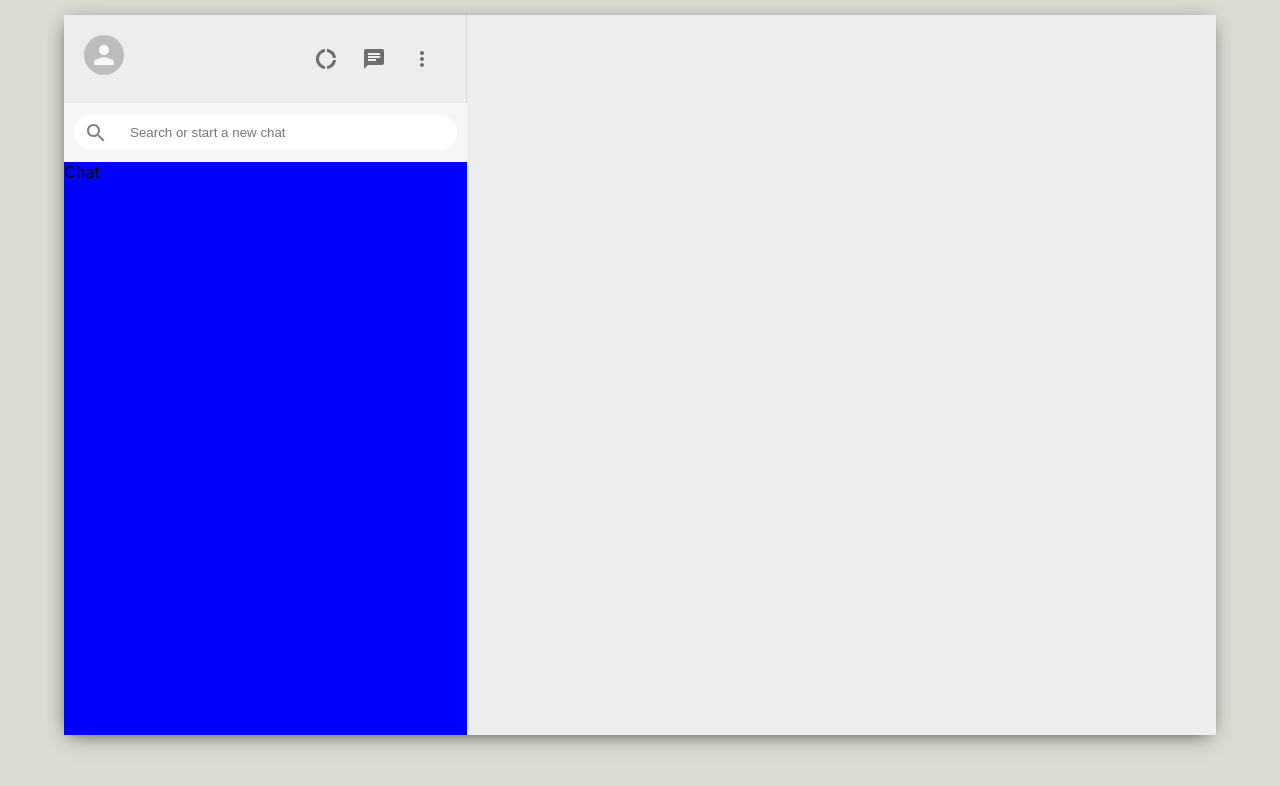
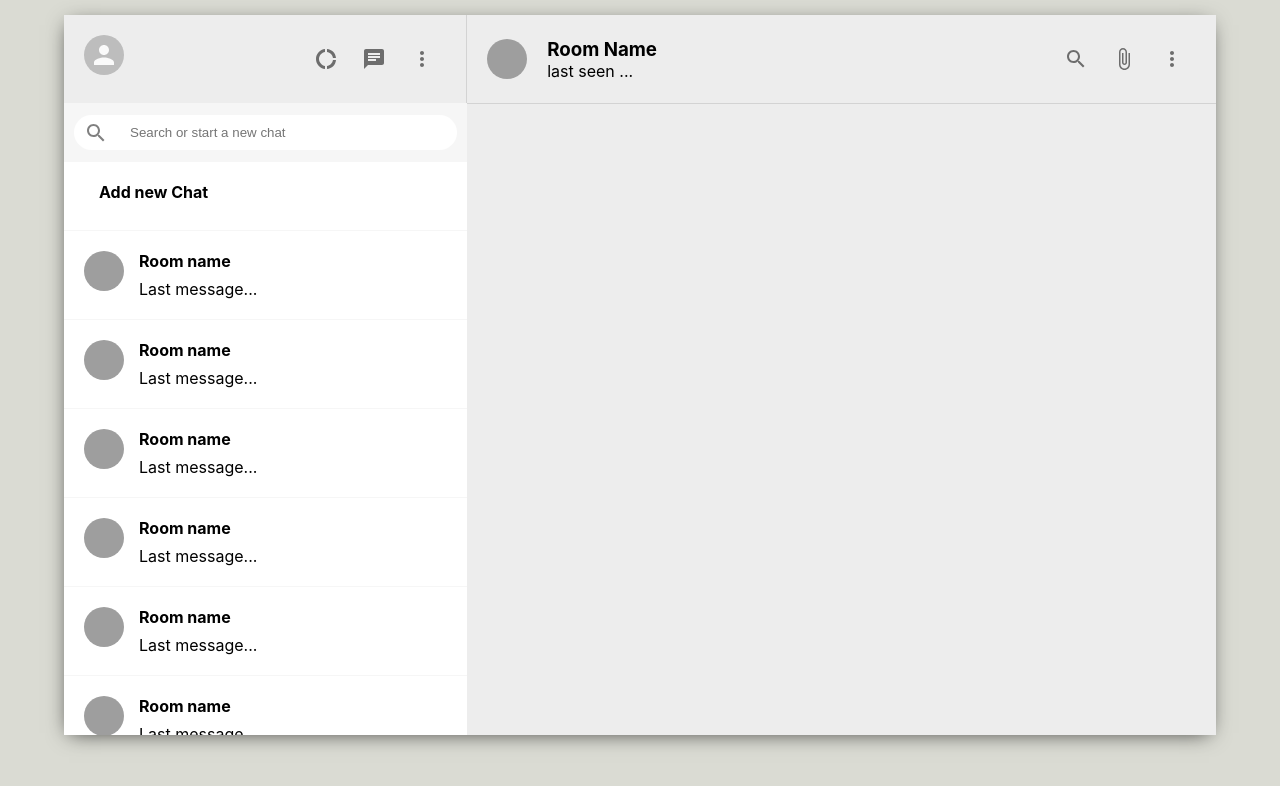
Before and after one commit to Hussain-7/Whatsapp-Clone, a React (Create React App) app: page / in a window 1280 px wide. Shown: the top 786 px of the page. Built offline with nearby package versions, Linux system fonts and the light colour scheme; grey boxes are pictures that could not be loaded.

Commit message:
left side bar completed now started chats

```diff
--- a/src/App.css
+++ b/src/App.css
@@ -13,3 +13,6 @@
   width: 90vw;
   box-shadow: -1px 4px 20px -6px rgba(0, 0, 0, 0.75);
 }
+.example::-webkit-scrollbar {
+  display: none;
+}
--- a/src/App.js
+++ b/src/App.js
@@ -1,4 +1,5 @@
 import "./App.css";
+import Chat from "./components/chat/Chat";
 import Sidebar from "./components/sidebar/Sidebar";
 
 function App() {
@@ -8,6 +9,7 @@
       <div className="app__body">
         <div className="sdsd"></div>
         <Sidebar />
+        <Chat />
       </div>
     </div>
   );
--- /dev/null
+++ b/src/components/chat/Chat.css
@@ -0,0 +1,14 @@
+.chat {
+  flex: 0.65;
+  /* background-color: aqua; */
+}
+.chat__header {
+  padding: 20px;
+  display: flex;
+  align-items: center;
+  border-bottom: 1px solid lightgray;
+}
+.chat__headerInfo {
+  flex: 1;
+  padding-left: 20px;
+}
--- /dev/null
+++ b/src/components/chat/Chat.js
@@ -0,0 +1,35 @@
+import { Avatar, IconButton } from "@material-ui/core";
+import { AttachFile, MoreVert, SearchOutlined } from "@material-ui/icons";
+import React, { useEffect, useState } from "react";
+import "./Chat.css";
+const Chat = () => {
+  const [seed, setSeed] = useState("");
+  useEffect(() => {
+    setSeed(Math.floor(Math.random() * 500));
+  }, []);
+  return (
+    <div className="chat">
+      <div className="chat__header">
+        <Avatar src={`https://avatars.dicebear.com/4.5/api/male/${seed}.svg`} />
+        <div className="chat__headerInfo">
+          <h3>Room Name</h3>
+          <p>last seen ...</p>
+        </div>
+        <div className="chat__headerRight">
+          <IconButton>
+            <SearchOutlined />
+          </IconButton>
+          <IconButton>
+            <AttachFile />
+          </IconButton>
+          <IconButton>
+            <MoreVert />
+          </IconButton>
+        </div>
+      </div>
+      <div className="chat__body"></div>
+      <div className="chat__footer"></div>
+    </div>
+  );
+};
+export default Chat;
--- a/src/components/sidebar/Sidebar.css
+++ b/src/components/sidebar/Sidebar.css
@@ -49,6 +49,9 @@
 
 .sidebar__chats {
   flex: 1;
-  background-color: blue;
+  background-color: white;
   overflow: scroll;
 }
+.sidebar__chats::-webkit-scrollbar {
+  display: none;
+}
--- a/src/components/sidebar/Sidebar.js
+++ b/src/components/sidebar/Sidebar.js
@@ -28,6 +28,8 @@
         </div>
       </div>
       <div className="sidebar__chats">
+        <SidebarChat addNewChat /> <SidebarChat /> <SidebarChat />{" "}
+        <SidebarChat /> <SidebarChat /> <SidebarChat /> <SidebarChat />{" "}
         <SidebarChat />{" "}
       </div>
     </div>
--- a/src/components/sidebar/components/SidebarChat.css
+++ b/src/components/sidebar/components/SidebarChat.css
@@ -0,0 +1,17 @@
+.sidebarChat {
+  display: flex;
+  padding: 20px;
+  cursor: pointer;
+  border-bottom: 1px solid #f6f6f6;
+}
+
+.sidebarChat:hover {
+  background-color: #ebebeb;
+}
+.sidebarChat__info > h2 {
+  font-size: 16px;
+  margin-bottom: 8px;
+}
+.sidebarChat__info{
+    margin-left: 15px;
+}
--- a/src/components/sidebar/components/SidebarChat.js
+++ b/src/components/sidebar/components/SidebarChat.js
@@ -1,6 +1,33 @@
-import React from "react";
+import { Avatar } from "@material-ui/core";
+import React, { useEffect, useState } from "react";
 import "./SidebarChat.css";
-export const SidebarChat = () => {
-  return <div>Chat</div>;
+export const SidebarChat = ({ addNewChat }) => {
+  const [seed, setSeed] = useState("");
+  useEffect(() => {
+    setSeed(Math.floor(Math.random() * 500));
+  }, []);
+  const createChat = () => {
+    const roomName = prompt("please enter name for chat");
+    if (roomName) {
+      // do some stuff here
+      console.log(roomName);
+    }
+  };
+
+  return !addNewChat ? (
+    <div className="sidebarChat">
+      <Avatar src={`https://avatars.dicebear.com/4.5/api/male/${seed}.svg`} />
+      <div className="sidebarChat__info">
+        <h2>Room name</h2>
+        <p>Last message...</p>
+      </div>
+    </div>
+  ) : (
+    <div onClick={createChat} className="sidebarChat">
+      <div className="sidebarChat__info">
+        <h2>Add new Chat</h2>
+      </div>
+    </div>
+  );
 };
 export default SidebarChat;
--- a/src/index.css
+++ b/src/index.css
@@ -15,3 +15,14 @@
   font-family: source-code-pro, Menlo, Monaco, Consolas, "Courier New",
     monospace;
 }
+
+/* Hide scrollbar for Chrome, Safari and Opera */
+.example::-webkit-scrollbar {
+  display: none;
+}
+
+/* Hide scrollbar for IE, Edge and Firefox */
+.example {
+  -ms-overflow-style: none; /* IE and Edge */
+  scrollbar-width: none; /* Firefox */
+}
```
